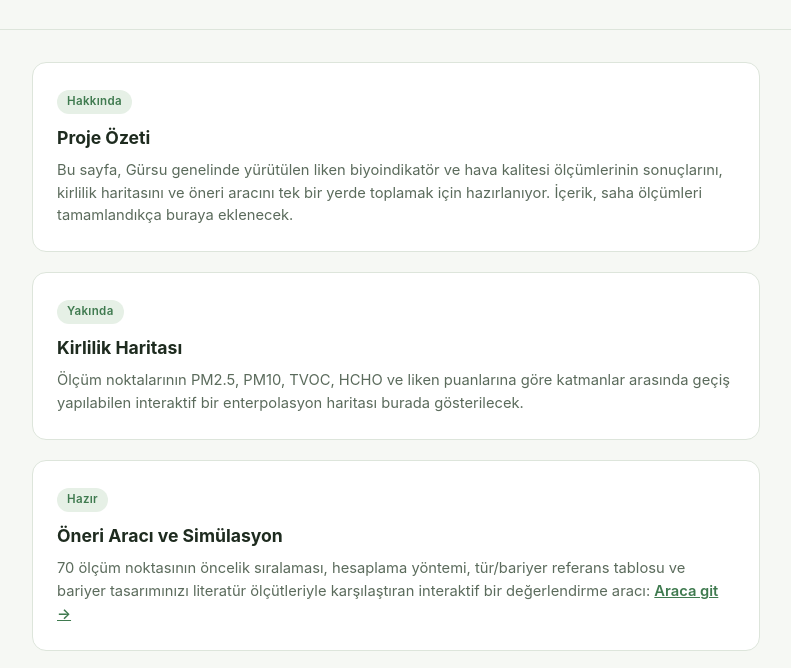
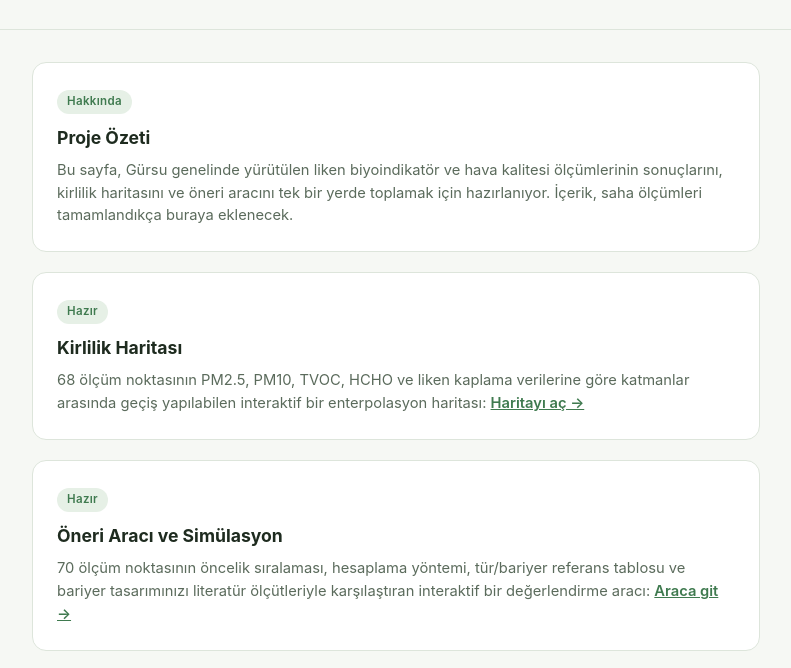
Before and after one commit to projerotapusula-web/gursu-hava-kalitesi-liken, a plain HTML site: page index.html in a window 1280 px wide. Shown: the part 125-793 px from the top of the page, without its empty margins (244-1035 px from the left). Drawn offline with Linux system fonts and the light colour scheme.

Commit message:
Update index.html

```diff
--- a/index.html
+++ b/index.html
@@ -56,10 +56,11 @@
   </section>
 
   <section>
-    <span class="etiket">Yakında</span>
+    <span class="etiket">Hazır</span>
     <h2>Kirlilik Haritası</h2>
-        <p>Ölçüm noktalarının PM2.5, PM10, TVOC, HCHO ve liken puanlarına göre katmanlar arasında
-       geçiş yapılabilen interaktif bir enterpolasyon haritası burada gösterilecek.</p>
+    <p>68 ölçüm noktasının PM2.5, PM10, TVOC, HCHO ve liken kaplama verilerine göre katmanlar
+       arasında geçiş yapılabilen interaktif bir enterpolasyon haritası:
+       <a href="Gursu_Kirlilik_Haritasi.html">Haritayı aç →</a></p>
   </section>
 
   <section>
```
